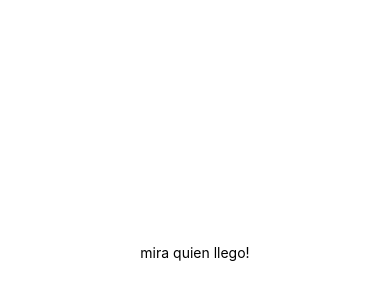
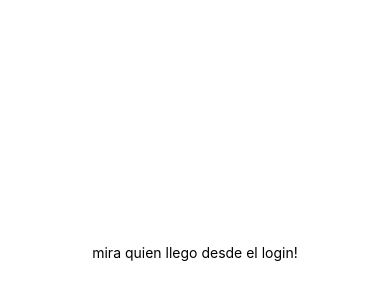
Before and after one commit to juancaste/project, a React Native app: screen / in a window 390 px wide. Shown: the part 170-470 px from the top of the page. Built offline with nearby package versions, Linux system fonts and the light colour scheme.

Commit message:
for create login

```diff
--- a/App.js
+++ b/App.js
@@ -4,7 +4,7 @@ import { StyleSheet, Text, View } from 'react-native';
 export default function App() {
   return (
     <View style={styles.container}>
-      <Text>mira quien llego!</Text>
+      <Text>mira quien llego desde el login!</Text>
       <StatusBar style="auto" />
     </View>
   );
```
